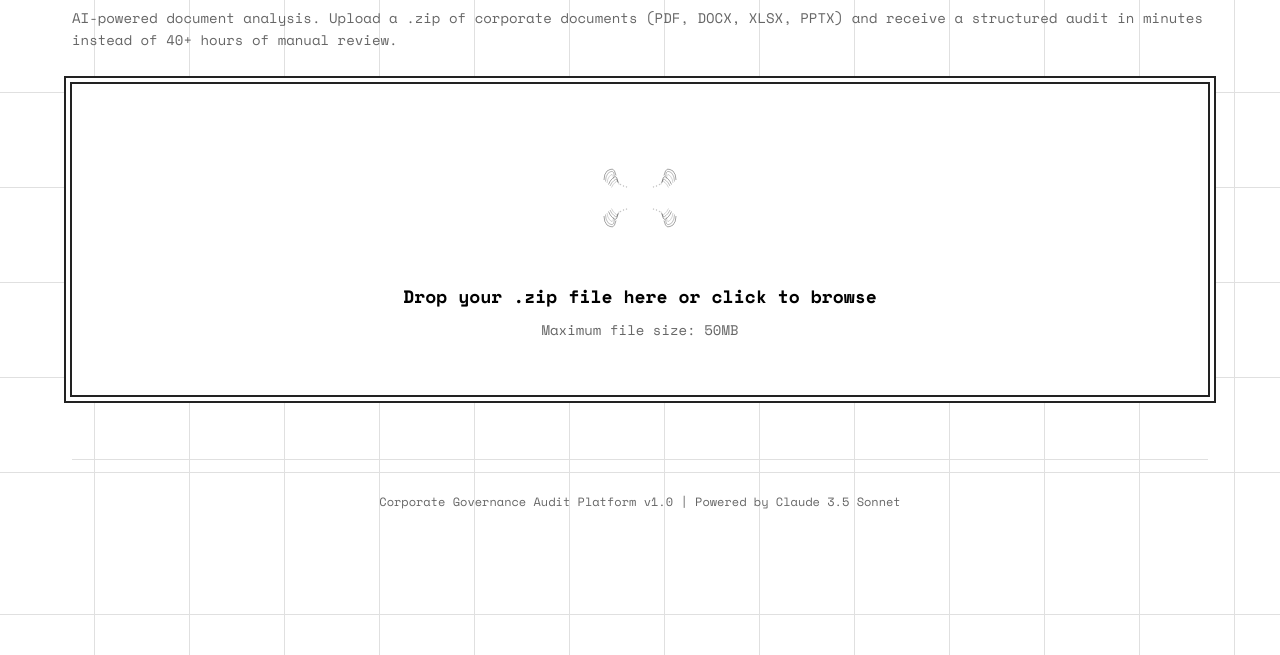
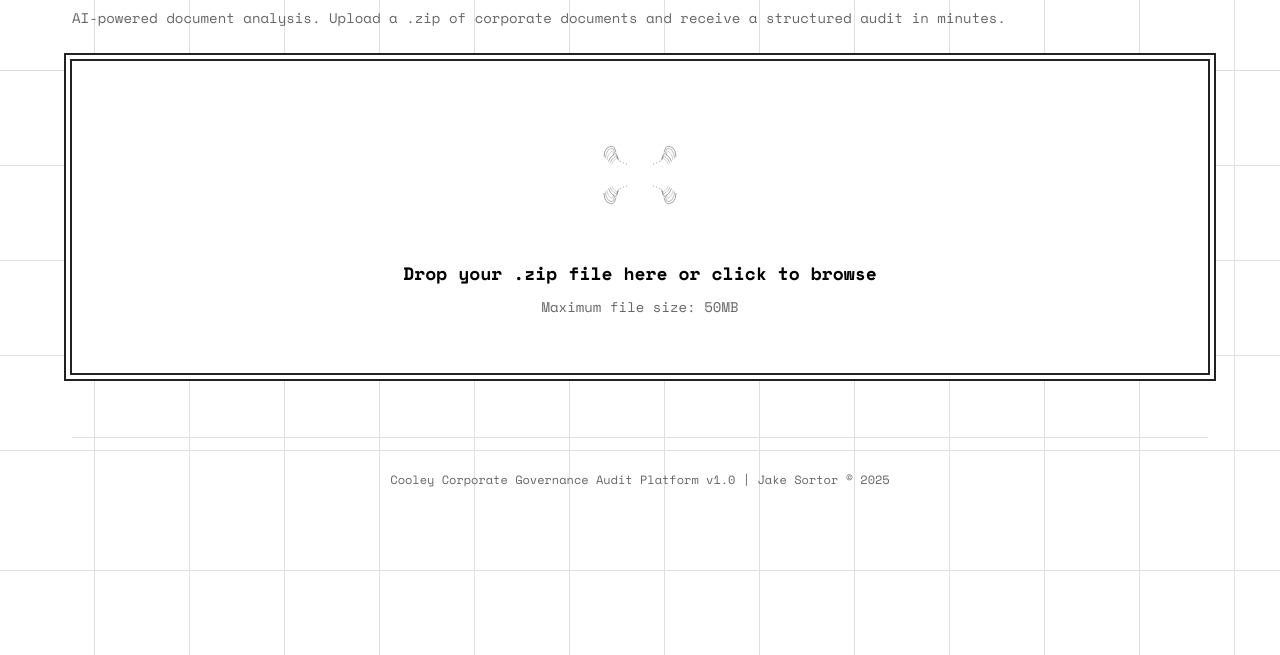
Before and after one commit to justin-graham/cooley, a plain HTML site: page static/index.html in a window 1280 px wide. Shown: the part 145-800 px from the top of the page. Drawn offline with nearby package versions, Linux system fonts and the light colour scheme.

Commit message:
Update subtitle and footer text
- Shorten subtitle for cleaner presentation
- Update footer with Cooley branding and copyright

```diff
--- a/static/index.html
+++ b/static/index.html
@@ -12,8 +12,7 @@
     <header>
         <h1>Corporate Governance Audit Platform</h1>
         <p class="subtitle">
-            AI-powered document analysis. Upload a .zip of corporate documents (PDF, DOCX, XLSX, PPTX)
-            and receive a structured audit in minutes instead of 40+ hours of manual review.
+            AI-powered document analysis. Upload a .zip of corporate documents and receive a structured audit in minutes.
         </p>
     </header>
 
@@ -84,7 +83,7 @@
     <!-- Footer -->
     <footer style="margin-top: 4rem; padding-top: 2rem; border-top: 1px solid var(--border); text-align: center;">
         <p class="monospace" style="font-size: 0.75rem; color: var(--text-secondary);">
-            Corporate Governance Audit Platform v1.0 | Powered by Claude 3.5 Sonnet
+            Cooley Corporate Governance Audit Platform v1.0 | Jake Sortor © 2025
         </p>
     </footer>
 
```
